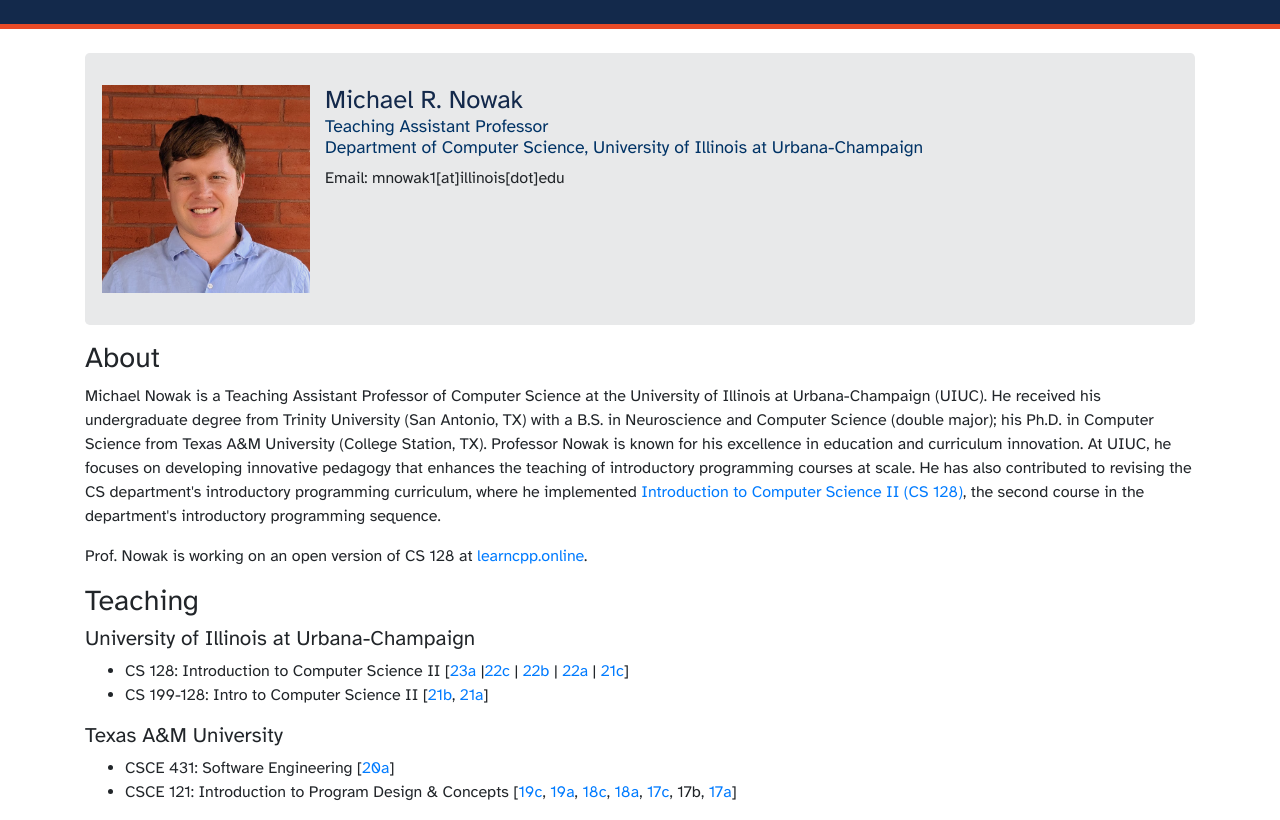
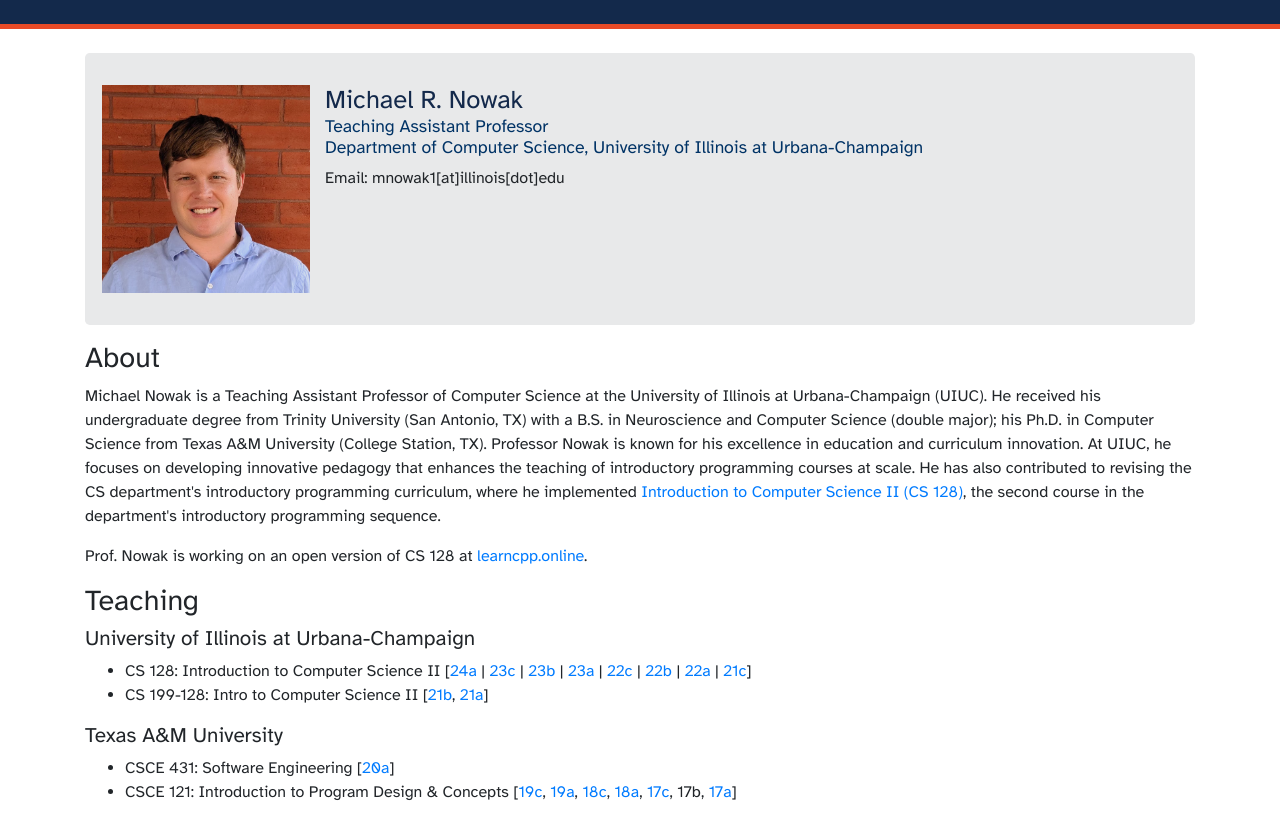
Before and after one commit to michaelrnowak/michaelrnowak.github.io, a plain HTML site: page index.html in a window 1280 px wide. Drawn offline with Linux system fonts and the light colour scheme.

Commit message:
updated course list

```diff
--- a/index.html
+++ b/index.html
@@ -38,7 +38,7 @@
       <h1>Teaching</h1>
       <h2>University of Illinois at Urbana-Champaign</h2>
       <ul>
-        <li>CS 128: Introduction to Computer Science II [<a href="https://cs128.org">23a</a> |<a href="https://cs128.org/archives/2022c">22c</a> | <a href="https://cs128.org/archives/2022b">22b</a> | <a href="https://cs128.org/archives/2022a">22a</a> | <a href="https://cs128.org/archives/2021c">21c</a>]</li>
+        <li>CS 128: Introduction to Computer Science II [<a href="https://cs128.org/archives/2024a">24a</a> | <a href="https://cs128.org/archives/2023c">23c</a> | <a href="https://cs128.org/archives/2023b">23b</a> | <a href="https://cs128.org/archives/2023a">23a</a> | <a href="https://cs128.org/archives/2022c">22c</a> | <a href="https://cs128.org/archives/2022b">22b</a> | <a href="https://cs128.org/archives/2022a">22a</a> | <a href="https://cs128.org/archives/2021c">21c</a>]</li>
         <li>CS 199-128: Intro to Computer Science II [<a href="https://cs128.org/archives/2021b">21b</a>, <a
       href="https://cs128.org/archives/2021a">21a</a>]</li>
     </ul>
```
